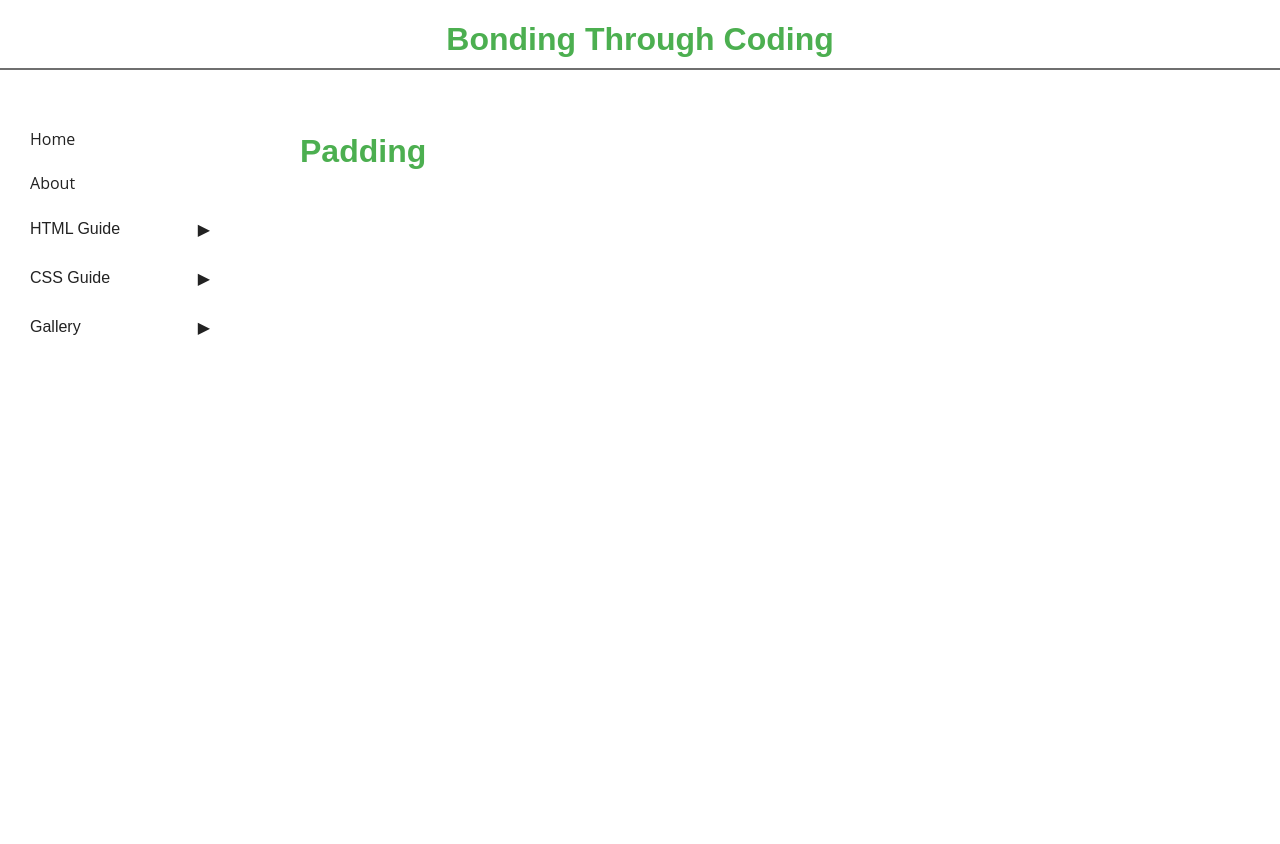
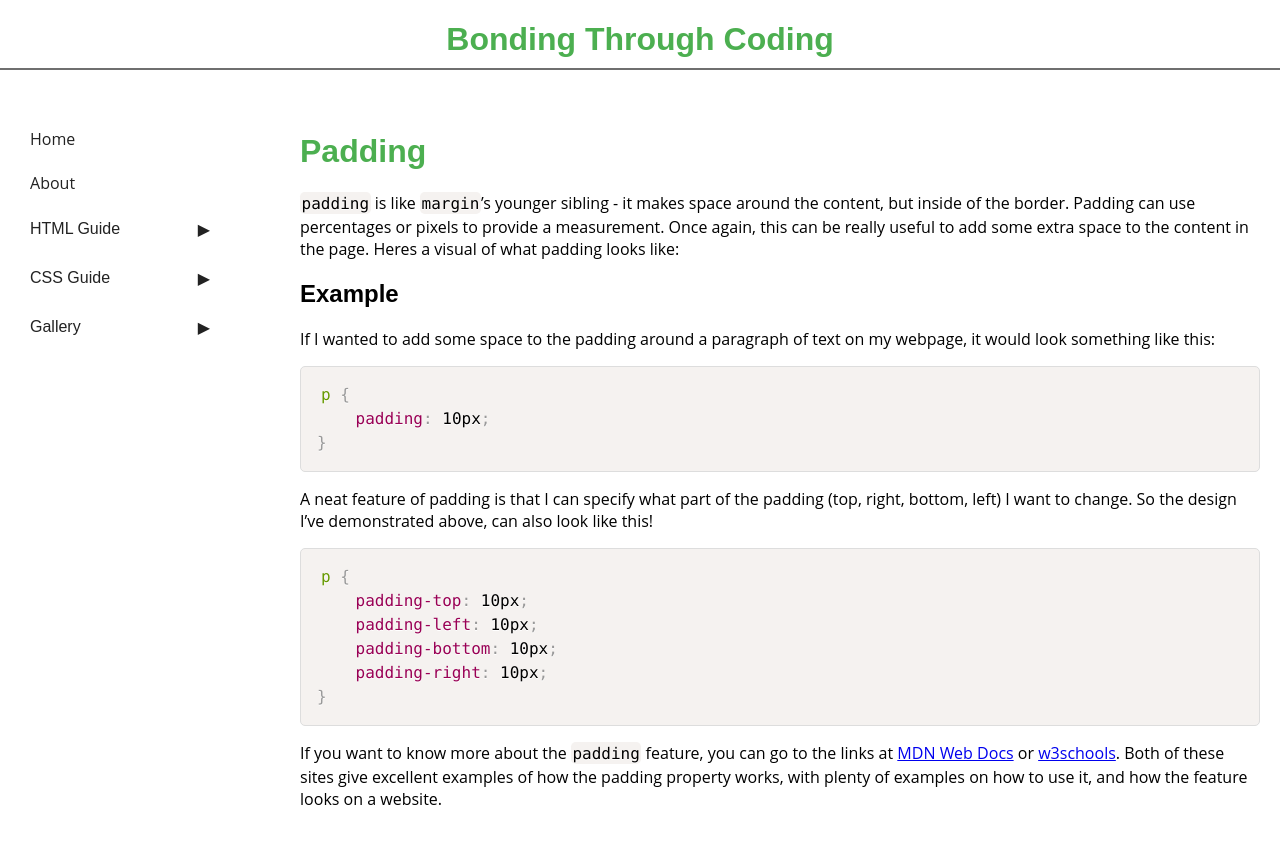
Before and after one commit to BondingThroughCoding/resources, a Jekyll site: the page built from css-guides/padding.md, in a window 1280 px wide. Shown: the top 844 px of the page. Built offline with Jekyll 4.4.1, drawn with Linux system fonts in a browser that asks for light colours.

Commit message:
Uploading the last of the guides and updating the sidebar
Added the last guides (padding, text decoration, border related topics) and added the pages to the sidebar to make them accessible

````diff
--- a/_includes/sidebar.html
+++ b/_includes/sidebar.html
@@ -35,6 +35,7 @@
               <li><a href="{{ site.baseurl }}/css-guides/color">Color</a></li>
               <li><a href="{{ site.baseurl }}/css-guides/opacity">Opacity</a></li>
               <li><a href="{{ site.baseurl }}/css-guides/text-align">Text-align</a></li>
+              <li><a href="{{ site.baseurl }}/css-guides/text-decoration">Text-Decoration</a></li>
               <li><a href="{{ site.baseurl }}/css-guides/font-family">Font-family</a></li>
               <li><a href="{{ site.baseurl }}/css-guides/font-size">Font-size</a></li>
               <li><a href="{{ site.baseurl }}/css-guides/font-weight">Font-weight</a></li>
@@ -44,6 +45,7 @@
               <li><a href="{{ site.baseurl }}/css-guides/margin">Margin</a></li>
               <li><a href="{{ site.baseurl }}/css-guides/padding">Padding</a></li>
               <li><a href="{{ site.baseurl }}/css-guides/border-radius">Border Radius</a></li>
+              <li><a href="{{ site.baseurl }}/css-guides/border">Border</a></li>
               <li><a href="{{ site.baseurl }}/css-guides/list-style-type">List Style Type</a></li>
           </ul>
       </li>
--- a/css-guides/padding.md
+++ b/css-guides/padding.md
@@ -5,3 +5,30 @@
 ---
 
 # Padding
+
+`padding` is like `margin`’s younger sibling - it makes space around the content, but inside of the border. Padding can use percentages or pixels to provide a measurement. Once again, this can be really useful to add some extra space to the content in the page. Heres a visual of what padding looks like:
+
+<!-- put visual here -->
+
+## Example
+
+If I wanted to add some space to the padding around a paragraph of text on my webpage, it would look something like this:
+
+```css
+p {
+    padding: 10px;
+}
+```
+
+A neat feature of padding is that I can specify what part of the padding (top, right, bottom, left) I want to change. So the design I've demonstrated above, can also look like this!
+
+```css
+p {
+    padding-top: 10px;
+    padding-left: 10px;
+    padding-bottom: 10px;
+    padding-right: 10px;
+}
+```
+
+If you want to know more about the `padding` feature, you can go to the links at [MDN Web Docs](https://developer.mozilla.org/en-US/docs/Web/CSS/padding) or [w3schools](https://www.w3schools.com/css/css_padding.asp). Both of these sites give excellent examples of how the padding property works, with plenty of examples on how to use it, and how the feature looks on a website.
````
Also changed, not shown: css-guides/border.md (added, +52 -0 lines), css-guides/text-decoration.md (added, +30 -0 lines).
